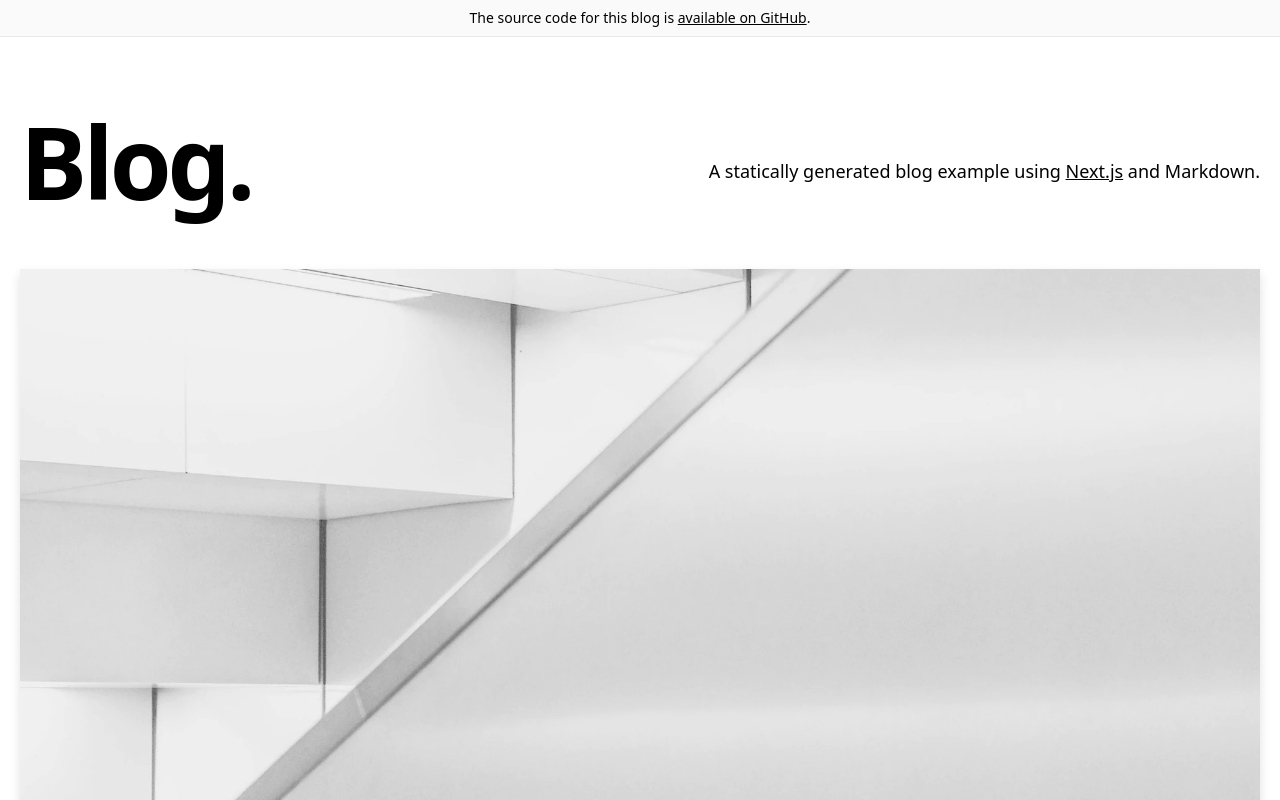
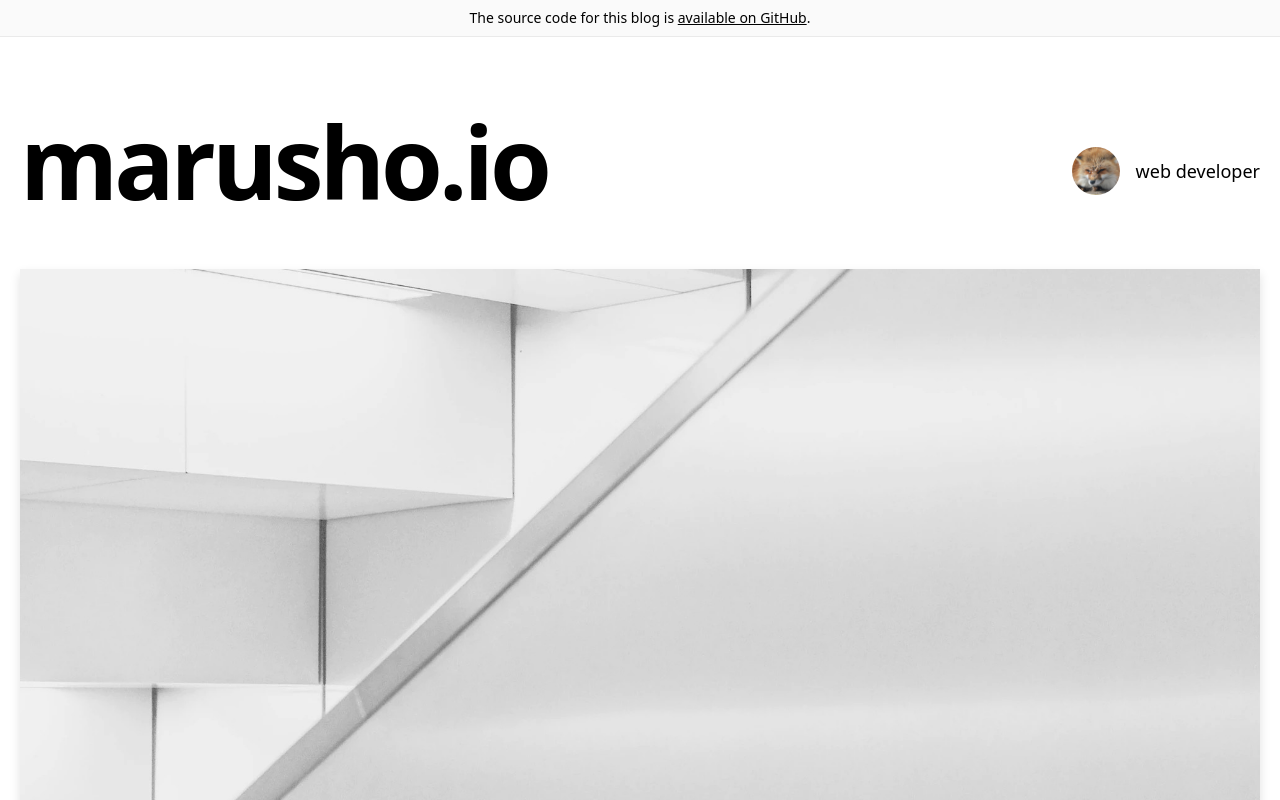
Before and after one commit to marushosummers/lp, a Next.js app in the folder marusho-lp/: page / in a window 1280 px wide. Shown: the top 800 px of the page. Built offline with nearby package versions, Linux system fonts and the light colour scheme.

Commit message:
headerを修正

```diff
--- a/marusho-lp/components/header.tsx
+++ b/marusho-lp/components/header.tsx
@@ -4,9 +4,8 @@
   return (
     <h2 className="text-2xl md:text-4xl font-bold tracking-tight md:tracking-tighter leading-tight mb-20 mt-8">
       <Link href="/">
-        <a className="hover:underline">Blog</a>
+        <a className="hover:underline">marusho.io</a>
       </Link>
-      .
     </h2>
   )
 }
--- a/marusho-lp/components/intro.tsx
+++ b/marusho-lp/components/intro.tsx
@@ -1,21 +1,19 @@
-import { CMS_NAME } from '../lib/constants'
+import Avatar from './avatar'
 
 const Intro = () => {
   return (
     <section className="flex-col md:flex-row flex items-center md:justify-between mt-16 mb-16 md:mb-12">
       <h1 className="text-6xl md:text-8xl font-bold tracking-tighter leading-tight md:pr-8">
-        Blog.
+        marusho.io
       </h1>
-      <h4 className="text-center md:text-left text-lg mt-5 md:pl-8">
-        A statically generated blog example using{' '}
-        <a
-          href="https://nextjs.org/"
-          className="underline hover:text-success duration-200 transition-colors"
-        >
-          Next.js
-        </a>{' '}
-        and {CMS_NAME}.
+      <div className="flex-col md:flex-row flex items-center md:justify-between text-center md:text-left mt-5 md:pl-8">
+        <div className="text-center md:text-left">
+          <img src={"/assets/icon/icon_400x400.jpg"} className="w-12 h-12 rounded-full" alt={"icon"} />
+        </div>
+        <h4 className="text-center md:text-right text-lg mt-5 md:mt-0 md:pl-4">
+        web developer
       </h4>
+      </div>
     </section>
   )
 }
--- a/marusho-lp/lib/constants.ts
+++ b/marusho-lp/lib/constants.ts
@@ -1,4 +1,4 @@
-export const EXAMPLE_PATH = 'blog-starter-typescript'
+export const EXAMPLE_PATH = 'marusho-lp'
 export const CMS_NAME = 'Markdown'
 export const HOME_OG_IMAGE_URL =
   'https://og-image.vercel.app/Next.js%20Blog%20Starter%20Example.png?theme=light&md=1&fontSize=100px&images=https%3A%2F%2Fassets.vercel.com%2Fimage%2Fupload%2Ffront%2Fassets%2Fdesign%2Fnextjs-black-logo.svg'
--- a/marusho-lp/pages/index.tsx
+++ b/marusho-lp/pages/index.tsx
@@ -19,7 +19,7 @@
     <>
       <Layout>
         <Head>
-          <title>Next.js Blog Example with {CMS_NAME}</title>
+          <title>marusho.io</title>
         </Head>
         <Container>
           <Intro />
```
Also changed, not shown: marusho-lp/public/assets/icon/icon_400x400.jpg (added).
